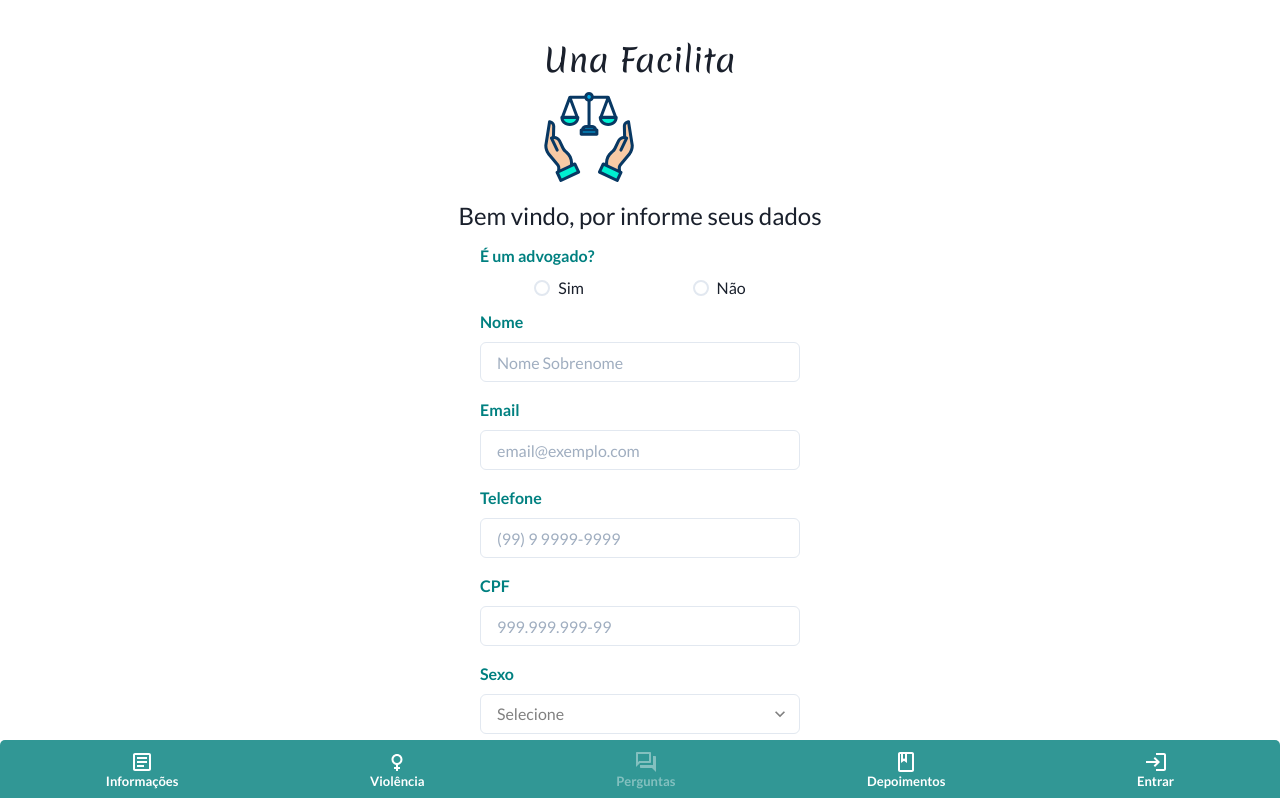
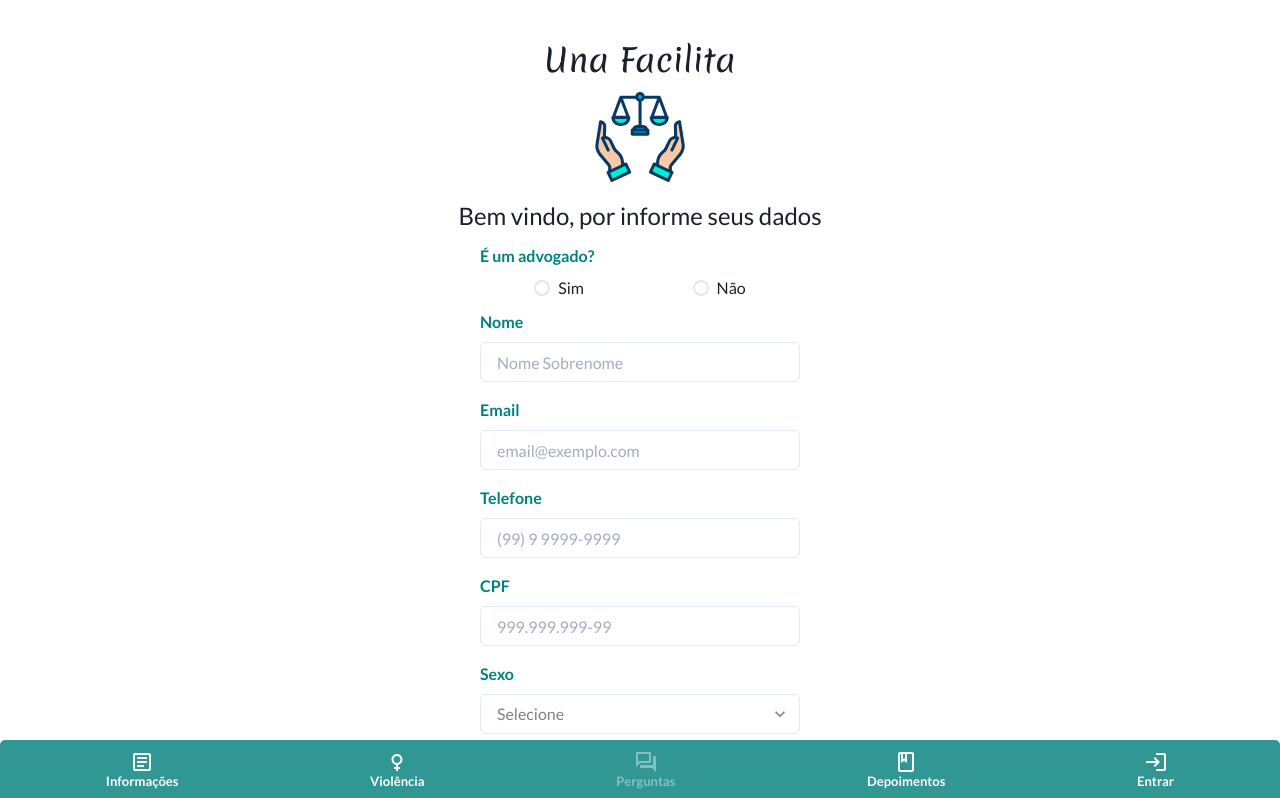
Before and after one commit to Programando-uma-solucao/frontend-web, a React (Create React App) app: page /register in a window 1280 px wide. Shown: the top 798 px of the page. Built offline with nearby package versions, Linux system fonts and the light colour scheme; no server answers.

Commit message:
fix schema validation for register user

```diff
--- a/src/pages/RegisterUser.tsx
+++ b/src/pages/RegisterUser.tsx
@@ -96,6 +96,12 @@ const schema = yup.object().shape({
   address: yup.string().required('Obrigatório informar endereço'),
   password: yup.string().required('Obrigatório informar senha'),
   terms: yup.bool().oneOf([true], 'É preciso aceitar os termos para continuar'),
+  secretQuestion: yup
+    .string()
+    .required('Obrigatório informar a pergunta secreta'),
+  secretAnswer: yup
+    .string()
+    .required('Obrigatório informar a resposta da pergunta secreta'),
 });
 
 const RegisterUser = () => {
@@ -159,7 +165,7 @@ const RegisterUser = () => {
         <Text fontSize="xx-large" fontFamily="Merienda" marginBottom={2}>
           Una Facilita
         </Text>
-        <Image src={Logo} width="90" height="90" />
+        <Image src={Logo} width="90" height="90" marginX="auto" />
       </Box>
 
       <Box>
```
